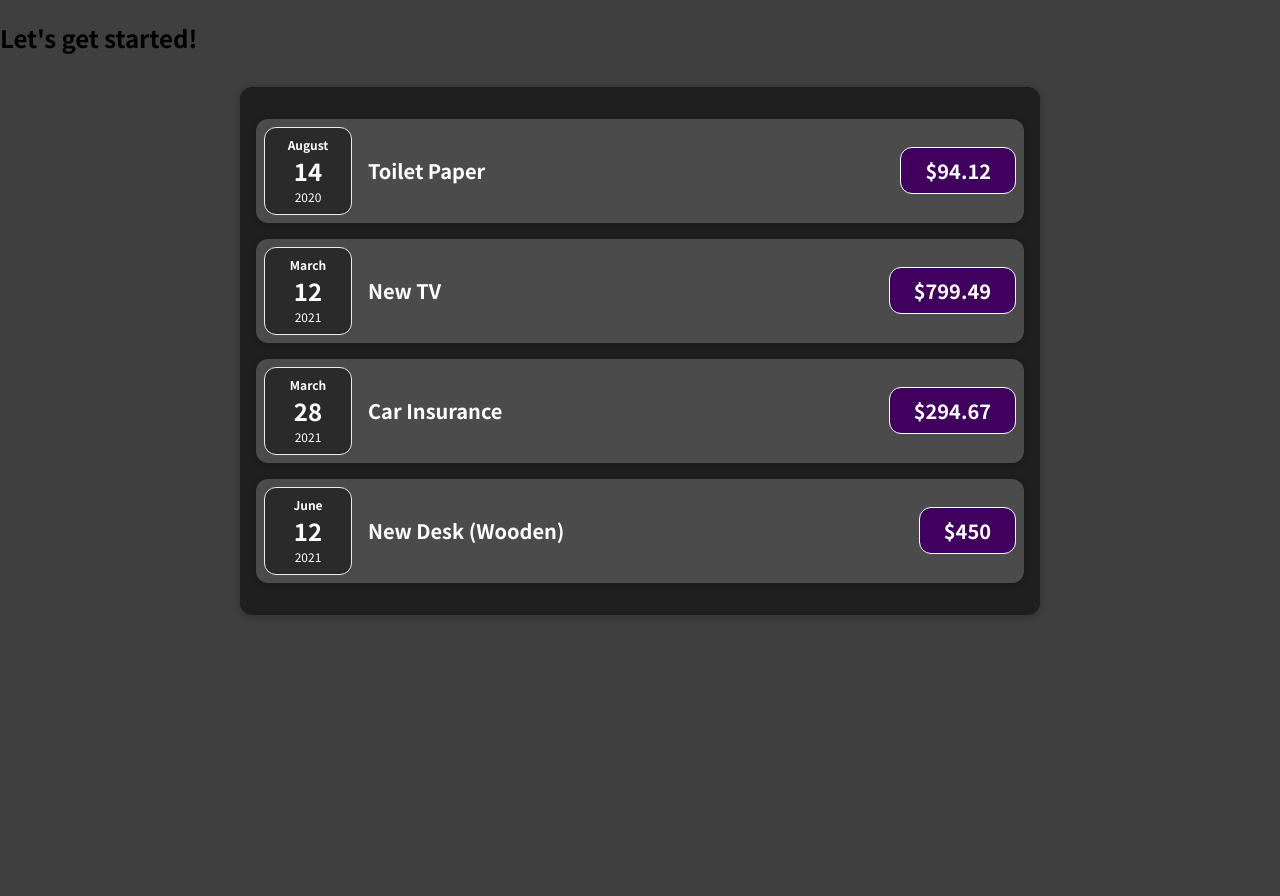
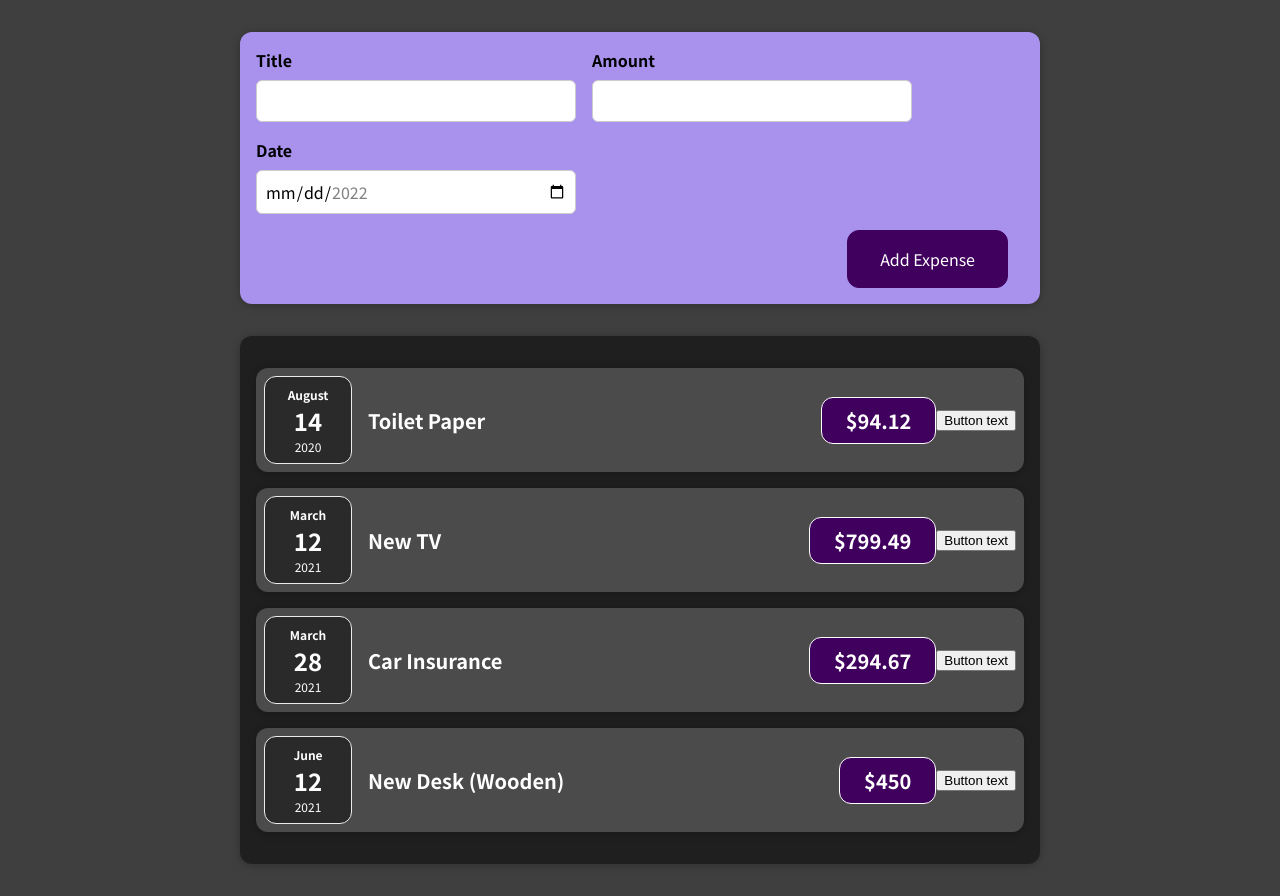
Before and after one commit to pekellogg/react-complete-guide-01, a React (Create React App) app: page / in a window 1280 px wide. Before the commit the page ends 800 px from the top, so only its background shows below. Built offline with nearby package versions, Linux system fonts and the light colour scheme.

Commit message:
implemented useState hook for button text; created 2 components & added to App

```diff
--- a/src/App.js
+++ b/src/App.js
@@ -1,9 +1,11 @@
+import React from "react";
 import Expenses from "./components/Expenses";
+import NewExpense from "./components/NewExpense";
 
 const App = () => {
   return (
     <div>
-      <h2>Let's get started!</h2>
+      <NewExpense />
       <Expenses />
     </div>
   );
--- /dev/null
+++ b/src/components/ExpenseForm.js
@@ -0,0 +1,28 @@
+import React from "react";
+import "./styles/ExpenseForm.css";
+
+const ExpenseForm = () => {
+  return (
+    <form>
+      <div className="new-expense__controls">
+        <div className="new-expense__control">
+          <label>Title</label>
+          <input type="text" />
+        </div>
+        <div className="new-expense__control">
+          <label>Amount</label>
+          <input type="number" min="0.01" step="0.01" />
+        </div>
+        <div className="new-expense__control">
+          <label>Date</label>
+          <input type="date" min="2022-11-08" max="2022-12-31" />
+        </div>
+      </div>
+      <div className="new-expense__actions">
+        <button type="submit">Add Expense</button>
+      </div>
+    </form>
+  );
+};
+
+export default ExpenseForm;
--- a/src/components/ExpenseItem.js
+++ b/src/components/ExpenseItem.js
@@ -1,16 +1,23 @@
 import ExpenseDate from "./ExpenseDate";
 import Card from "./Card";
+import React, { useState } from "react";
 import "./styles/ExpenseItem.css";
-// import Card from "./Card";
 
 const ExpenseItem = (props) => {
+  const [title, setTitle] = useState(props.title);
+  console.log("ExpenseItem evaluated by React");
+  const clickHandler = () => {
+    setTitle("Updated");
+    console.log(title);
+  };
   return (
     <Card className="expense-item">
       <ExpenseDate date={props.date} />
       <div className="expense-item__description">
-        <h2>{props.title}</h2>
+        <h2>{title}</h2>
         <div className="expense-item__price">${props.amount}</div>
       </div>
+      <button onClick={clickHandler}>Button text</button>
     </Card>
   );
 };
--- /dev/null
+++ b/src/components/NewExpense.js
@@ -0,0 +1,13 @@
+import React from "react";
+import ExpenseForm from "./ExpenseForm";
+import "./styles/NewExpense.css";
+
+const NewExpense = () => {
+  return (
+    <div className="new-expense">
+      <ExpenseForm />
+    </div>
+  );
+};
+
+export default NewExpense;
--- /dev/null
+++ b/src/components/styles/ExpenseForm.css
@@ -0,0 +1,26 @@
+.new-expense__controls {
+  display: flex;
+  flex-wrap: wrap;
+  gap: 1rem;
+  margin-bottom: 1rem;
+  text-align: left;
+}
+
+.new-expense__control label {
+  font-weight: bold;
+  margin-bottom: 0.5rem;
+  display: block;
+}
+
+.new-expense__control input {
+  font: inherit;
+  padding: 0.5rem;
+  border-radius: 6px;
+  border: 1px solid #ccc;
+  width: 20rem;
+  max-width: 100%;
+}
+
+.new-expense__actions {
+  text-align: right;
+}
--- /dev/null
+++ b/src/components/styles/NewExpense.css
@@ -0,0 +1,38 @@
+.new-expense {
+  background-color: #a892ee;
+  padding: 1rem;
+  margin: 2rem auto;
+  width: 50rem;
+  max-width: 95%;
+  border-radius: 12px;
+  text-align: center;
+  box-shadow: 0 1px 8px rgba(0, 0, 0, 0.25);
+}
+
+.new-expense button {
+  font: inherit;
+  cursor: pointer;
+  padding: 1rem 2rem;
+  border: 1px solid #40005d;
+  background-color: #40005d;
+  color: white;
+  border-radius: 12px;
+  margin-right: 1rem;
+}
+
+.new-expense button:hover,
+.new-expense button:active {
+  background-color: #510674;
+  border-color: #510674;
+}
+
+.new-expense button.alternative {
+  color: #220131;
+  border-color: transparent;
+  background-color: transparent;
+}
+
+.new-expense button.alternative:hover,
+.new-expense button.alternative:active {
+  background-color: #ddb3f8;
+}
```
Also changed, not shown: 1 other file (tests, documents, lock files or other folders).
